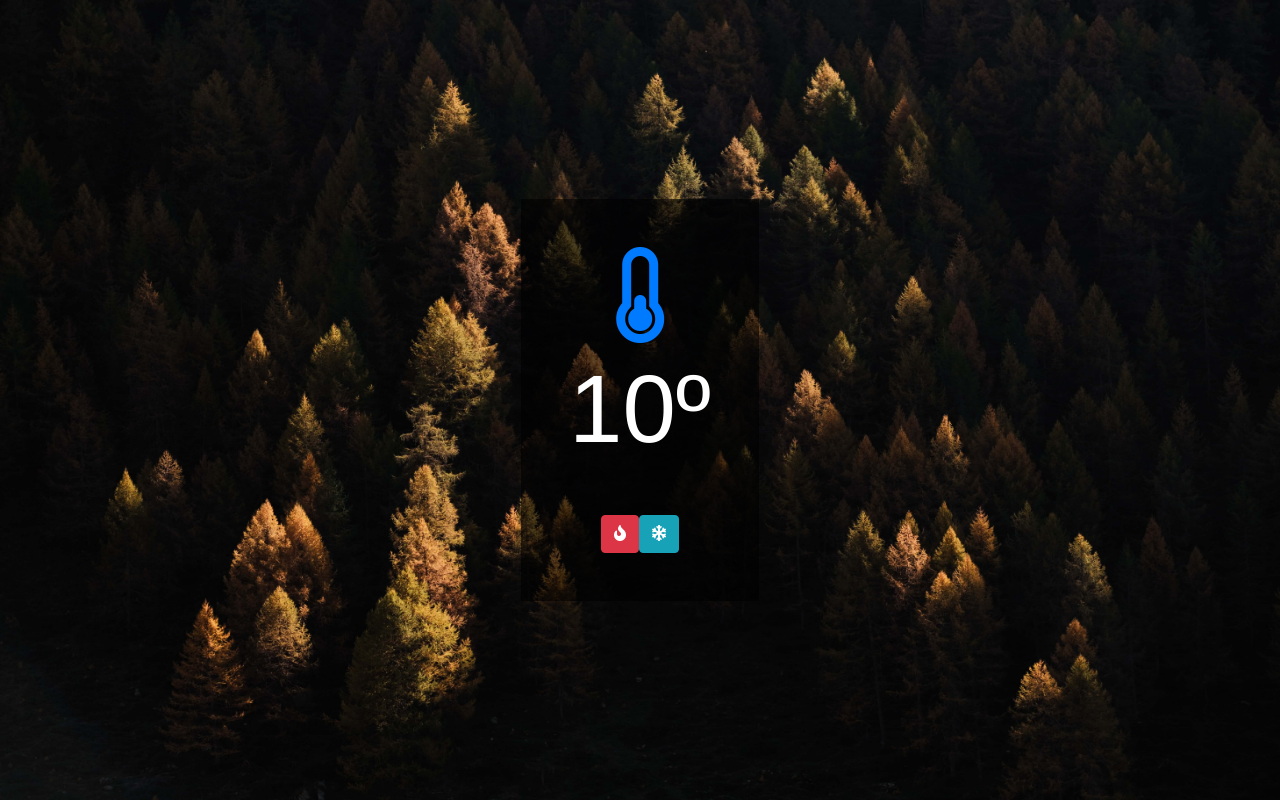
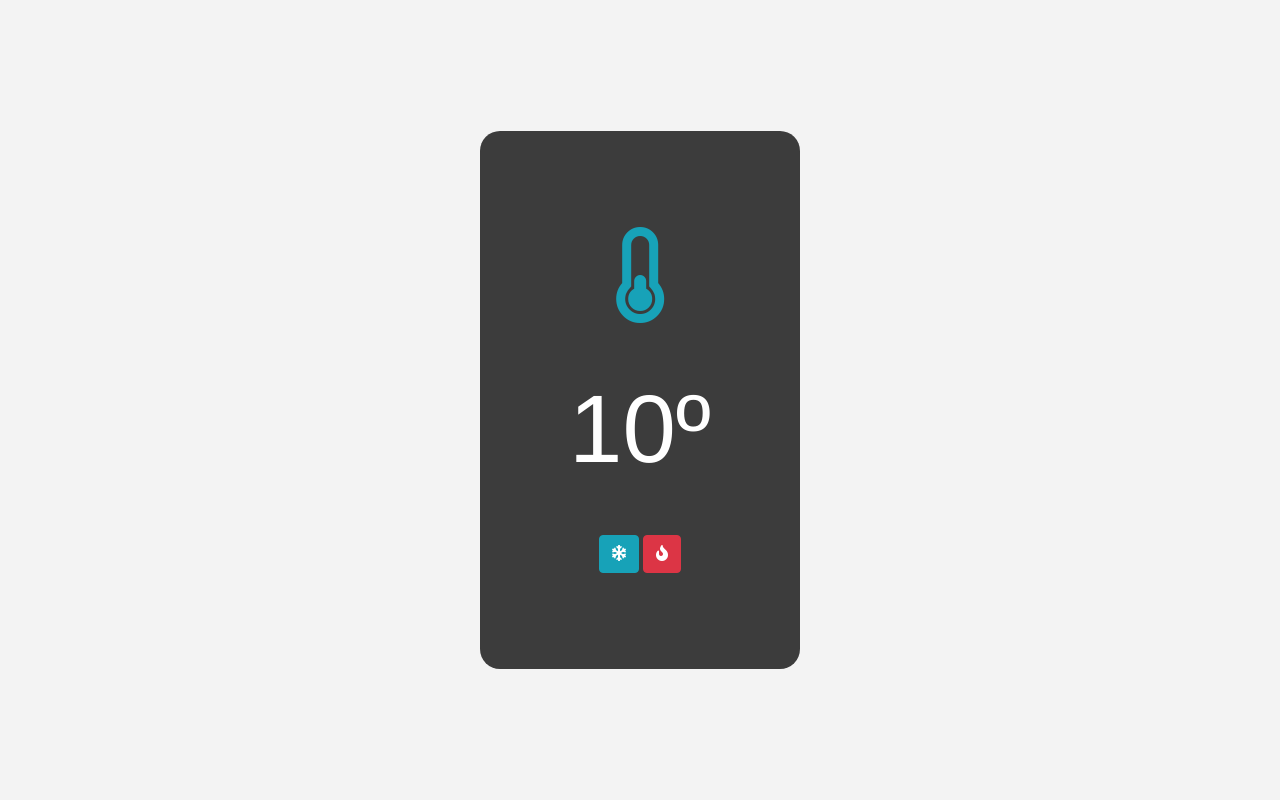
Before and after one commit to danilopinotti/vue-talk, a Vue app: page / in a window 1280 px wide. Built offline with nearby package versions, Linux system fonts and the light colour scheme.

Commit message:
Melhorar exemplo

```diff
--- a/src/App.vue
+++ b/src/App.vue
@@ -22,7 +22,7 @@
     }
 
     body {
-        background-color: whitesmoke !important;
+        background-color: #f3f3f3 !important;
     }
 
     #app {
--- a/src/components/Home.vue
+++ b/src/components/Home.vue
@@ -1,28 +1,28 @@
 <template>
     <div class="h-100 d-flex align-items-center justify-content-center">
-        <div class="bg-black-transparent p-5">
+        <div class="bg-dark-grey p-5 w-25 rounded-20">
 
-            <div class="row">
+            <div class="row mt-5">
                 <div class="col-12 text-center">
                     <Icon :temperature="temperatureNow" class="fa-6x"></Icon>
                 </div>
             </div>
 
-            <div class="row mt-2">
+            <div class="row mt-5 mb-5">
                 <div class="col-12 text-center text-white">
                     <Temperature
                             :value="temperatureNow"
-                            :measure-unit="'Celcius'">
+                            :font-weight-bold="false">
                     </Temperature>
                 </div>
             </div>
 
-            <div class="row mt-5 mb-0">
+            <div class="row mb-5">
                 <div class="col-12 text-center">
                     <Thermostat
-                            :step="3"
-                            @heatUp="heatUpTemperature"
-                            @coolDown="coolDownTemperature">
+                            :step="2"
+                            @heat-up="heatUpTemperature"
+                            @cool-down="coolDownTemperature">
                     </Thermostat>
                 </div>
             </div>
@@ -63,13 +63,11 @@
 </script>
 
 <style>
-    body {
-        background-position-x: 0;
-        background-image: url('../assets/bg-trees.jpg');
-        background-size: 100% 100%;
+    .bg-dark-grey {
+        background-color: #3c3c3c;
     }
 
-    .bg-black-transparent {
-        background-color: rgba(0, 0, 0, 0.60);
+    .rounded-20 {
+        border-radius: 20px;
     }
 </style>
--- a/src/components/Temperature.vue
+++ b/src/components/Temperature.vue
@@ -1,6 +1,6 @@
 <template>
     <span>
-        <span class="display-1">
+        <span class="display-1" :class="{'font-weight-bold': fontWeightBold}">
             {{value}}º
         </span>
     </span>
@@ -13,13 +13,10 @@
         props: {
             value: Number,
 
-            measureUnit: {
+            fontWeightBold: {
                 required: false,
-                default: 'Celcius',
-                validator: function (value) {
-                    const validUnits = ['Celcius', 'Fahrenheit'];
-                    return validUnits.indexOf(value) !== -1
-                }
+                type: Boolean,
+                default: false,
             },
         }
     }
--- a/src/components/ThermometerIcon.vue
+++ b/src/components/ThermometerIcon.vue
@@ -13,18 +13,18 @@
         computed: {
             iconClasses() {
                 if (this.temperature >= 45)
-                    return ['fa-temperature-high', 'text-danger'];
+                    return ['fa-thermometer-full', 'text-danger'];
 
                 if (this.temperature >= 30)
                     return ['fa-thermometer-three-quarters', 'text-warning'];
 
                 if (this.temperature >= 20)
-                    return ['fa-thermometer-half', 'text-white'];
+                    return ['fa-thermometer-half', 'text-primary'];
 
                 if (this.temperature >= 10)
-                    return ['fa-thermometer-quarter', 'text-primary'];
+                    return ['fa-thermometer-quarter', 'text-info'];
 
-                return ['fa-temperature-low', 'text-info'];
+                return ['fa-thermometer-empty', 'text-white'];
             }
         }
     }
--- a/src/components/Thermostat.vue
+++ b/src/components/Thermostat.vue
@@ -1,10 +1,10 @@
 <template>
     <span>
-        <button class="btn btn-danger btn-md" @click="heatUp">
-            <i class="fa fa-fire"></i>
-        </button>
         <button class="btn btn-info btn-md" @click="coolDown">
             <i class="fa fa-snowflake"></i>
+        </button>
+        <button class="btn btn-danger btn-md ml-1" @click="heatUp">
+            <i class="fa fa-fire"></i>
         </button>
     </span>
 </template>
@@ -22,16 +22,12 @@
 
         methods: {
             heatUp() {
-                this.$emit('heatUp', this.step)
+                this.$emit('heat-up', this.step)
             },
 
             coolDown() {
-              this.$emit('coolDown', this.step)
+                this.$emit('cool-down', this.step)
             },
         }
     }
 </script>
-
-<style scoped>
-
-</style>
```
Also changed, not shown: src/assets/bg-trees.jpg (deleted).
